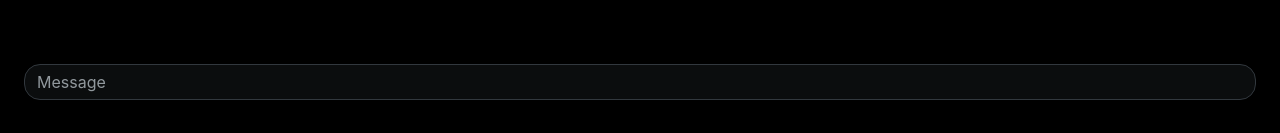
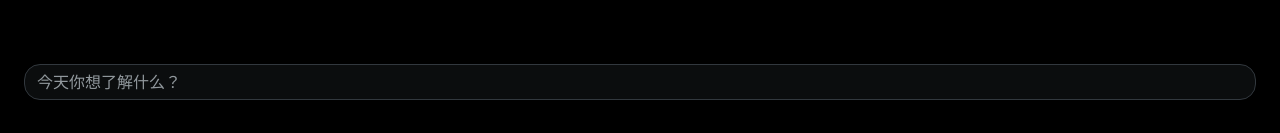
Before and after one commit to MagicCube/zeta, a Next.js app: page / in a window 1280 px wide. Shown: the part 664-797 px from the top of the page. Built offline with nearby package versions, Linux system fonts and the light colour scheme.

Commit message:
feat: update placeholder

```diff
--- a/src/app/_components/user-input/index.tsx
+++ b/src/app/_components/user-input/index.tsx
@@ -52,7 +52,7 @@ export default function UserInput({
       <Textarea
         className={styles.input}
         slotProps={{ textarea: { ref: inputRef, enterKeyHint: 'send' } }}
-        placeholder="Message"
+        placeholder="今天你想了解什么？"
         value={value}
         onChange={handleChange}
         onKeyDown={handleKeydown}
```
